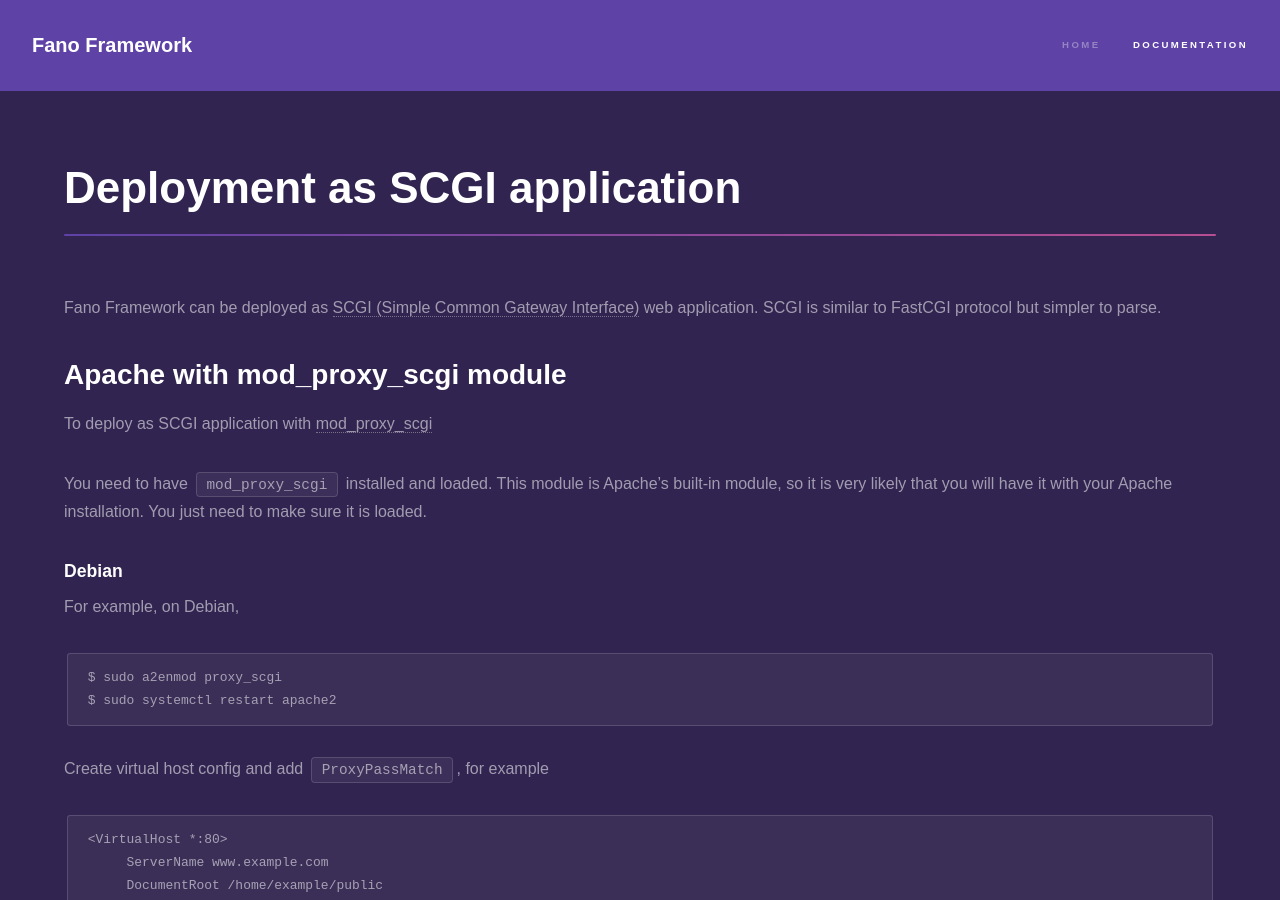
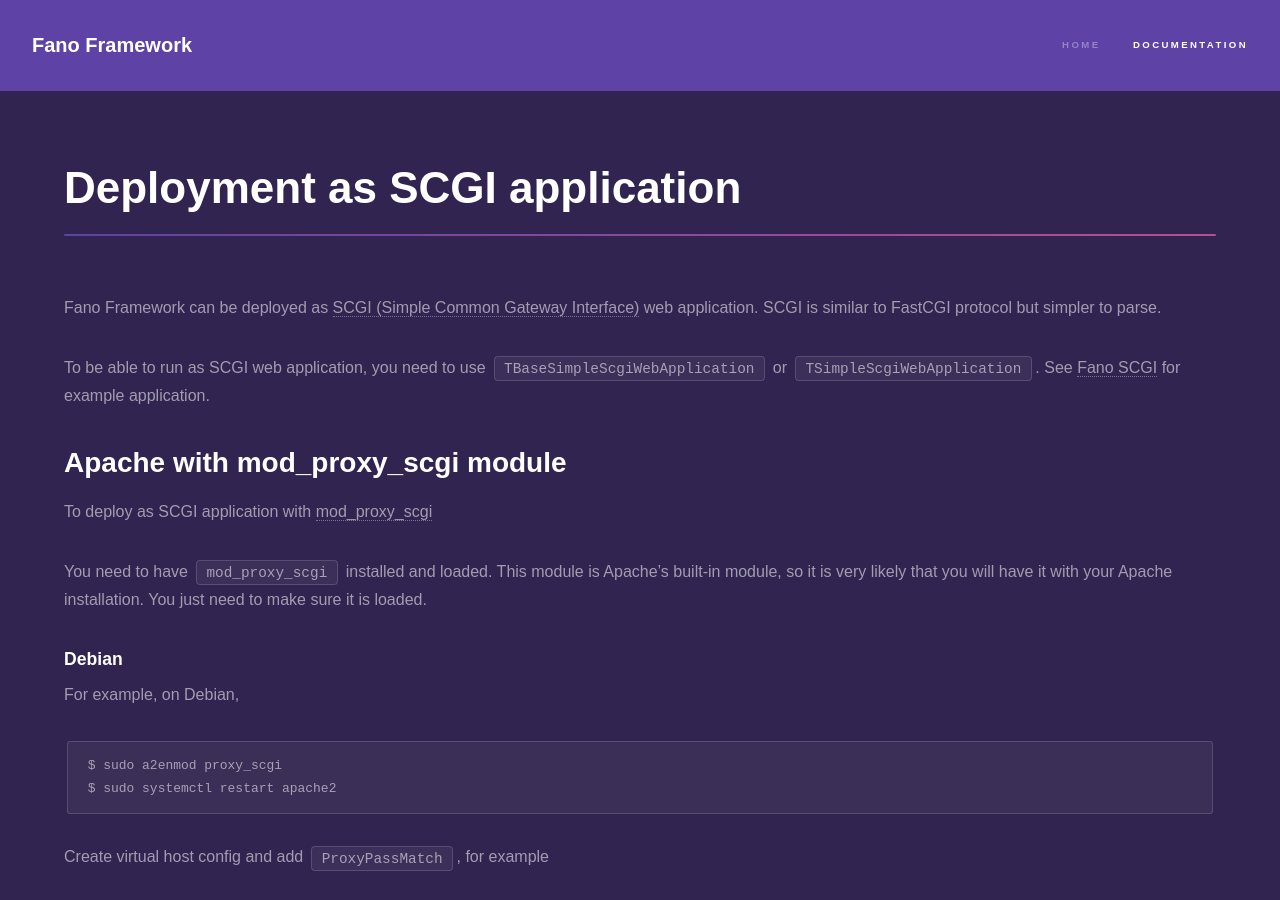
Before and after one commit to fanoframework/fanoframework.github.io, a Jekyll site: the page built from deployment/scgi/index.md, in a window 1280 px wide and 900 px high. Built offline with Jekyll 4.4.1, drawn with Linux system fonts in a browser that asks for light colours; our own code applies the rules of GitHub Pages for plain Markdown files.

Commit message:
add example application link

```diff
--- a/deployment/scgi/index.md
+++ b/deployment/scgi/index.md
@@ -7,6 +7,10 @@
 
 Fano Framework can be deployed as [SCGI (Simple Common Gateway Interface)](https://python.ca/scgi/protocol.txt) web application. SCGI is similar to FastCGI protocol
 but simpler to parse.
+
+To be able to run as SCGI web application, you need to use
+`TBaseSimpleScgiWebApplication` or `TSimpleScgiWebApplication`.
+See [Fano SCGI](https://github.com/fanoframework/fano-scgi) for example application.
 
 ## Apache with mod_proxy_scgi module
 
```
